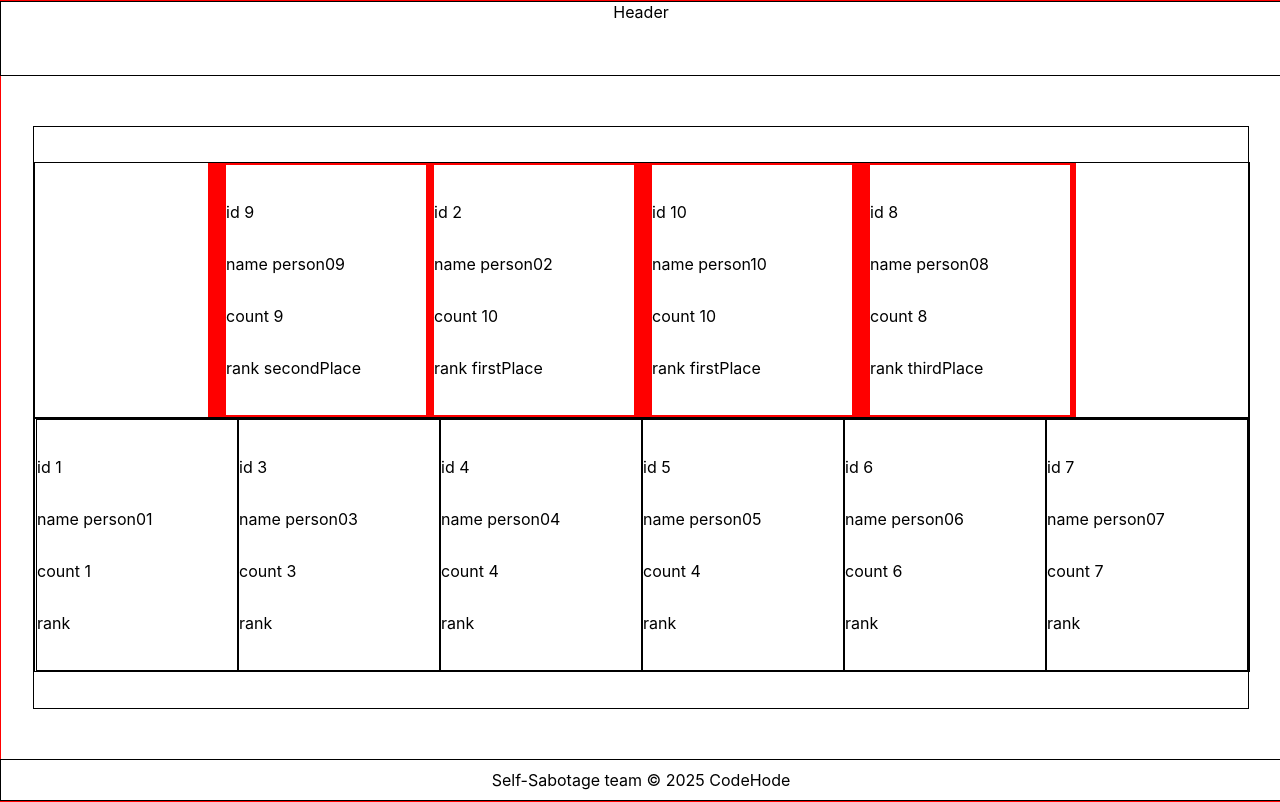
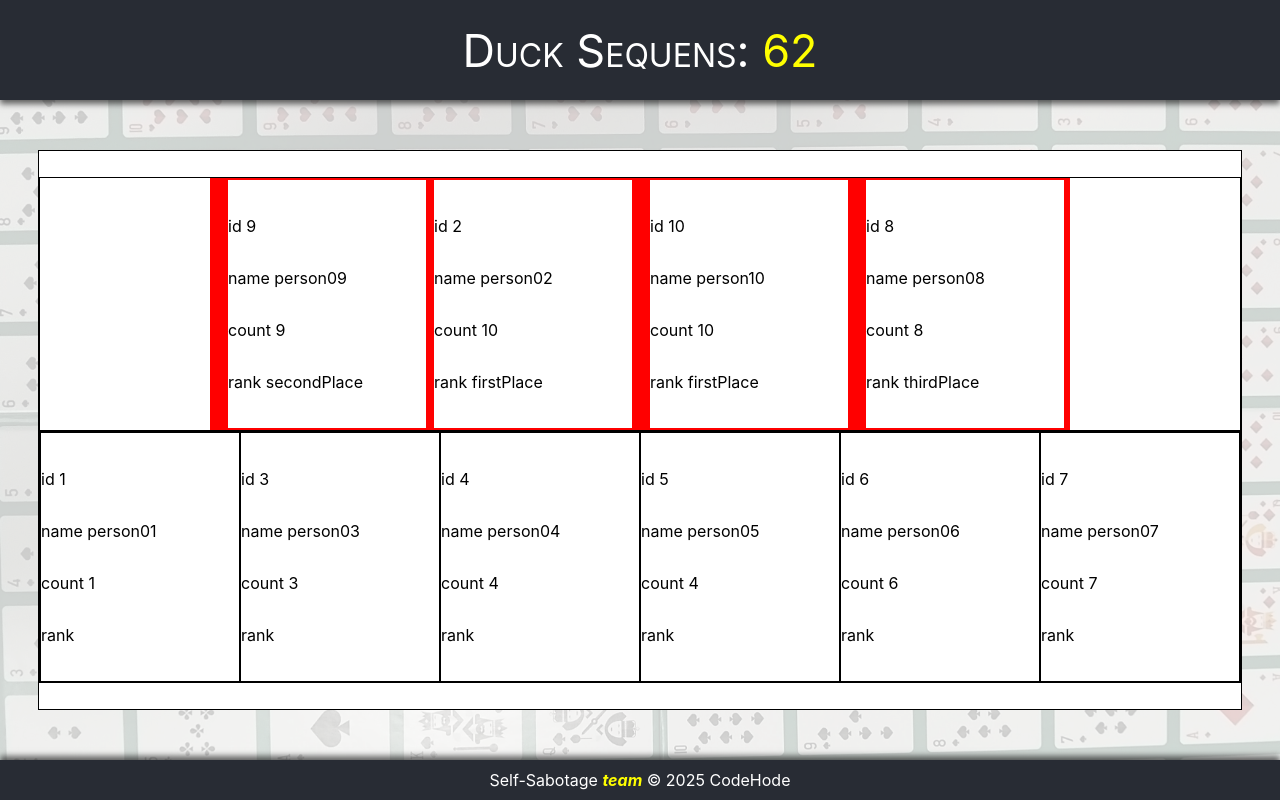
Before and after one commit to VoltG3/Duck_Sequence, a React (Create React App) app: page / in a window 1280 px wide. Built offline with nearby package versions, Linux system fonts and the light colour scheme.

Commit message:
[ UPDATE ] - totalCount & css

```diff
--- a/src/App.js
+++ b/src/App.js
@@ -1,21 +1,18 @@
+import styled from "styled-components"
 import { GlobalStyles } from "./GlobalStyles"
 import SectionHeader from "./sections/section.header"
 import SectionBody from "./sections/section.body"
 import SectionFooter from "./sections/section.footer"
 import {DataProvider} from "./context/DataProvider"
+import config from "./config"
 
 function App() {
 
   return (
-    <div style={{
-        display: "flex",
-        flexDirection: "column",
-        justifyContent: "center",
-        alignItems: "center",
-        height: "100vh",
-        width: "100vw",
-        border: "1px solid red"
-    }}>
+    <StyledDesktop>
+        <div className="styledDesktop_Background">
+            <div className="styledDesktop_Mask">
+                <div className="styledDesktop_Content">
                     <GlobalStyles />
                     <DataProvider>
                         <SectionHeader />
@@ -23,7 +20,51 @@ function App() {
                         <SectionFooter />
                     </DataProvider>
                 </div>
+            </div>
+        </div>
+    </StyledDesktop>
   )
 }
 
+const StyledDesktop = styled.div`
+    position: relative;
+    height: 100vh;
+    width: 100vw;
+    overflow: hidden;
+
+    .styledDesktop_Background {
+        position: absolute;
+        top: 0;
+        left: 0;
+        right: 0;
+        bottom: 0;
+        background-image: url(${config.background.URL_background});
+        background-size: cover;
+        background-repeat: no-repeat;
+        background-position: center;
+        z-index: -2;
+    }
+
+    .styledDesktop_Mask {
+        position: absolute;
+        top: 0;
+        left: 0;
+        right: 0;
+        bottom: 0;
+        background-color: rgba(255, 255, 255, 0.8);
+        z-index: -1;
+    }
+
+    .styledDesktop_Content {
+        position: relative;
+        display: flex;
+        flex-direction: column;
+        justify-content: center;
+        align-items: center;
+        height: 100vh;
+        width: 100vw;
+        z-index: 0;
+    }
+`
+
 export default App
--- a/src/config.js
+++ b/src/config.js
@@ -11,6 +11,9 @@ const config = {
         URL_person_08: process.env.PUBLIC_URL + "/assets/img/person_08.png",
         URL_person_09: process.env.PUBLIC_URL + "/assets/img/person_09.png",
         URL_person_10: process.env.PUBLIC_URL + "/assets/img/person_10.png",
+    },
+    background : {
+        URL_background: process.env.PUBLIC_URL + "/assets/img/background.jpg",
     }
 }
 
--- a/src/index.css
+++ b/src/index.css
@@ -3,6 +3,10 @@ html, body {
     padding: 0;
     width: 100vw;
     height: 100vh;
+}
+
+* {
+    box-sizing: border-box;
 }
 
 body {
--- a/src/sections/section.body.js
+++ b/src/sections/section.body.js
@@ -3,15 +3,16 @@ import SectionWinners from "./section.body.winner"
 import SectionLosers from "./section.body.losers"
 
 const StyledBody = styled.div`
+    flex: 1;
     display: flex;
     flex-direction: column;
     justify-content: center;
     align-content: center;
-    min-width: 70%;
     width: auto;
-    height: 100%;
+    height: auto;
     margin-top: 50px;
     margin-bottom: 50px;
+    background-color: white;
     border: 1px solid var(--border--color);
 `
 
--- a/src/sections/section.footer.js
+++ b/src/sections/section.footer.js
@@ -5,16 +5,18 @@ const StyledFooter = styled.div`
     flex-direction: column;
     justify-content: center;
     align-items: center;
-    width: 100%;
+    width: 100vw;
     height: 40px;
-    border: 1px solid var(--border--color);
+    background: #282c34;
+    color: white;
+    box-shadow: 0 -4px 6px rgba(0, 0, 0, 0.6);
 `
 
 export default function SectionFooter() {
 
     return (
         <StyledFooter>
-            <p>Self-Sabotage team  © 2025 CodeHode</p>
+            <p>Self-Sabotage <b><i style={{ color: "yellow" }}>team</i></b>  © 2025 CodeHode</p>
         </StyledFooter>
     )
 }
--- a/src/sections/section.header.js
+++ b/src/sections/section.header.js
@@ -1,20 +1,36 @@
-import styled from "styled-components";
+import styled from "styled-components"
+import { useContext } from "react"
+import { DataContext } from "../context/DataProvider"
 
 const StyledHeader = styled.div`
     display: flex;
     flex-direction: row;
     justify-content: center;
-    align-content: center;
-    width: 100%;
+    align-items: center;
+    width: 100vw;
     height: 100px;
-    border: 1px solid var(--border--color);
+    background: #282c34;
+    color: white;
+    box-shadow: 0 4px 6px rgba(0, 0, 0, 0.6);
+
+    & p {
+        font-size: 45px;
+        font-variant: small-caps;
+    }
 `
 
 export default function SectionHeader() {
+    const { data, loading } = useContext(DataContext)
+
+    if (loading) return <p>Loading...</p>
+
+    const totalCount = Object.entries(data).reduce((total, [key, records]) => {
+        return total + records.reduce((sum, item) => sum + parseInt(item.count, 10), 0)
+    }, 0) //console.log("Total count:", totalCount);
 
     return (
         <StyledHeader>
-            Header
+            <p>Duck Sequens: <span style={{ color: "yellow" }}>{ totalCount }</span></p>
         </StyledHeader>
     )
 }
```
Also changed, not shown: public/assets/img/background.jpg (added). Lines whose indentation alone changed are shown as unchanged.
